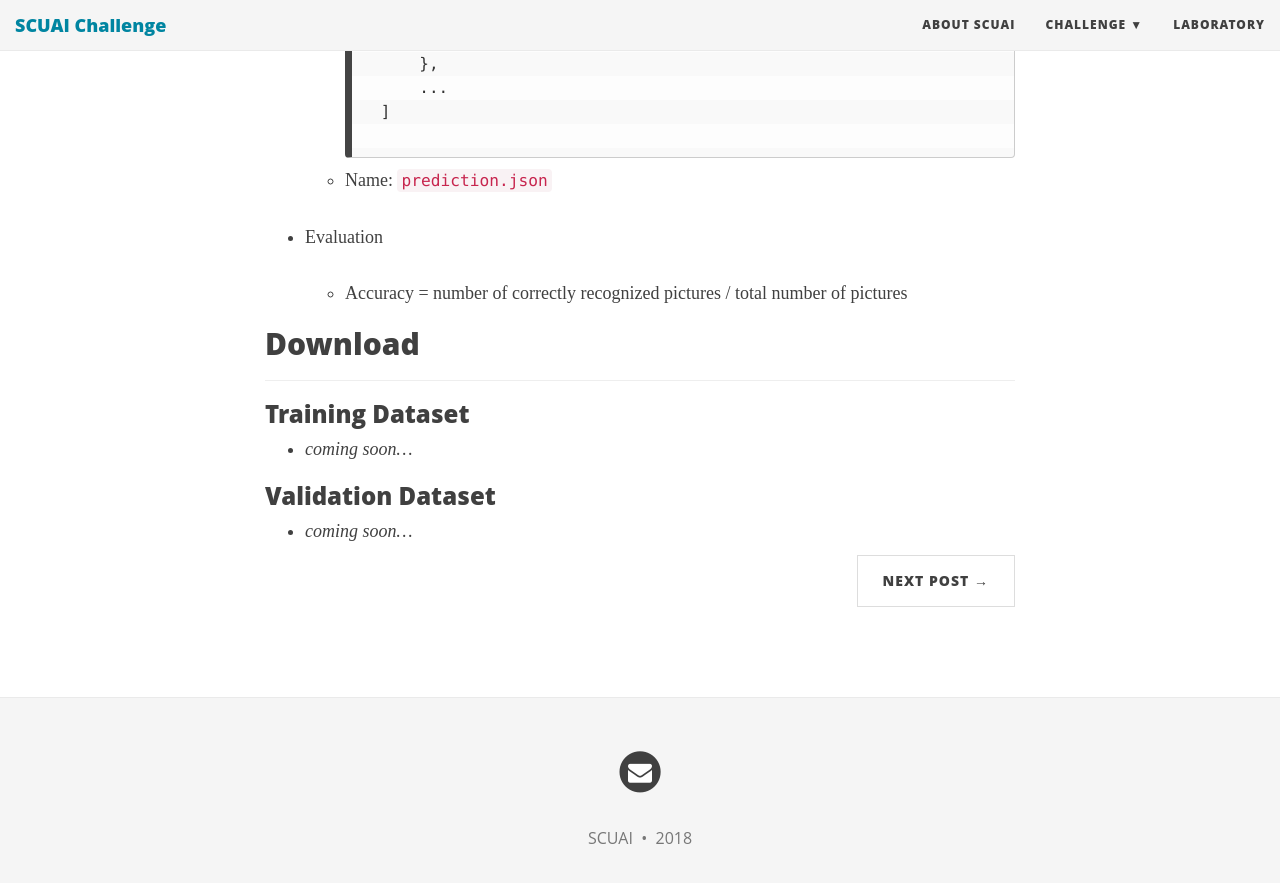
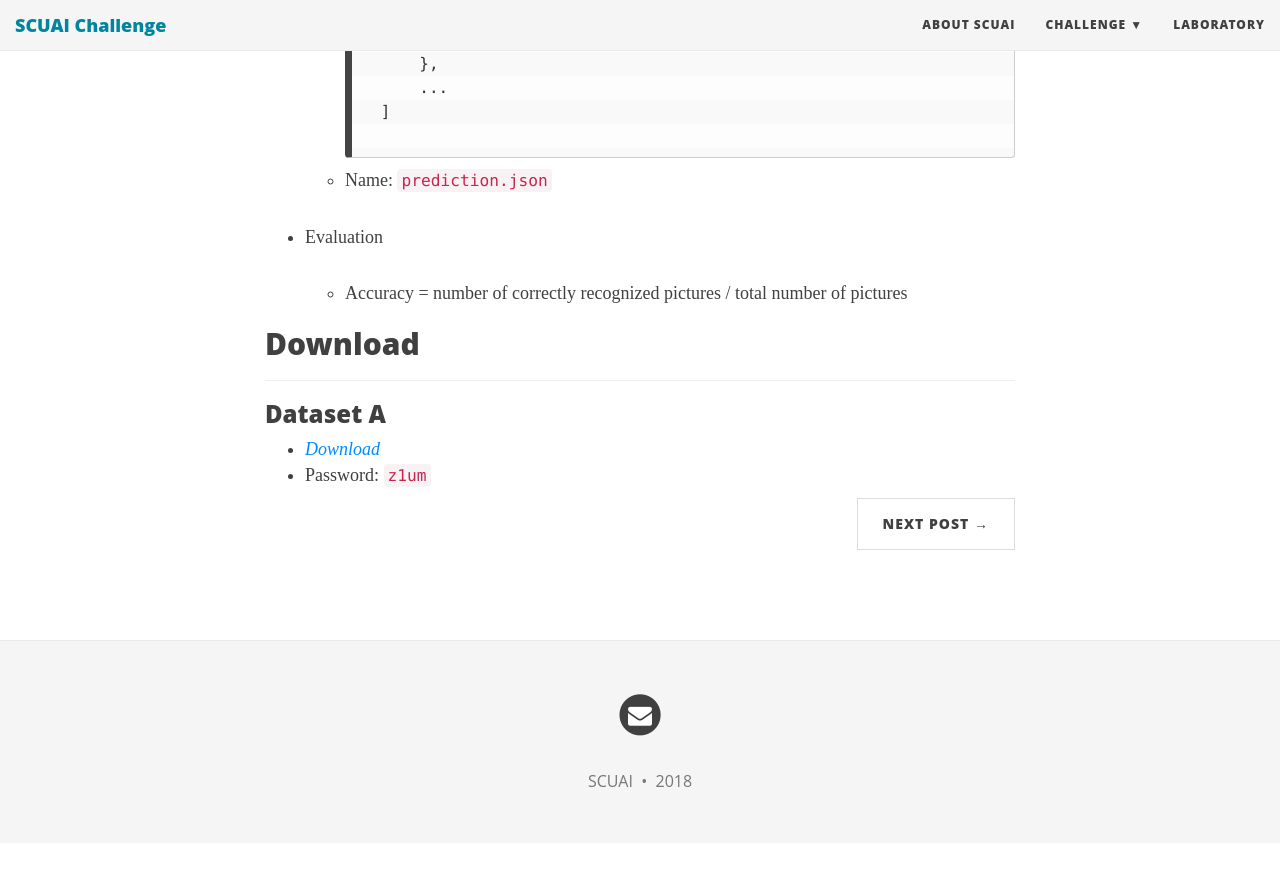
Before and after one commit to SCUAIClub/SCUAIClub.github.io, a Jekyll site: the page built from _posts/2018-10-13-dataset.md, in a window 1280 px wide and 900 px high, scrolled down 1045 px. Shown: the top 883 px of the window. Built offline with Jekyll 4.4.1, drawn with Linux system fonts in a browser that asks for light colours; nearby versions of some CDN libraries; some web fonts are replaced; after the commit the page ends 1888 px from its top, so only the background shows below that.

Commit message:
release datasetA

````diff
--- a/_posts/2018-10-13-dataset.md
+++ b/_posts/2018-10-13-dataset.md
@@ -41,12 +41,8 @@ subtitle: The dataset for training and validation.
 ## Download
 ---
 
-### Training Dataset
+### Dataset A
 
-<!-- - *[download link]()* -->
-- *coming soon...*
-
-### Validation Dataset
-
-<!-- - *[download link]()* -->
-- *coming soon...*
+- *[Download](https://pan.baidu.com/s/1WqJ7lLaY4vOz3QGjoWh3vQ)*
+- Password: ```z1um```
+<!-- - *coming soon...* -->
--- a/index.html
+++ b/index.html
@@ -1,7 +1,7 @@
 ---
 layout: page
 title: SCUAI Challenge
-subtitle: The first AI Challenge of Sichuan University
+subtitle: The 1st AI Challenge of Sichuan University
 use-site-title: true
 ---
 
````
